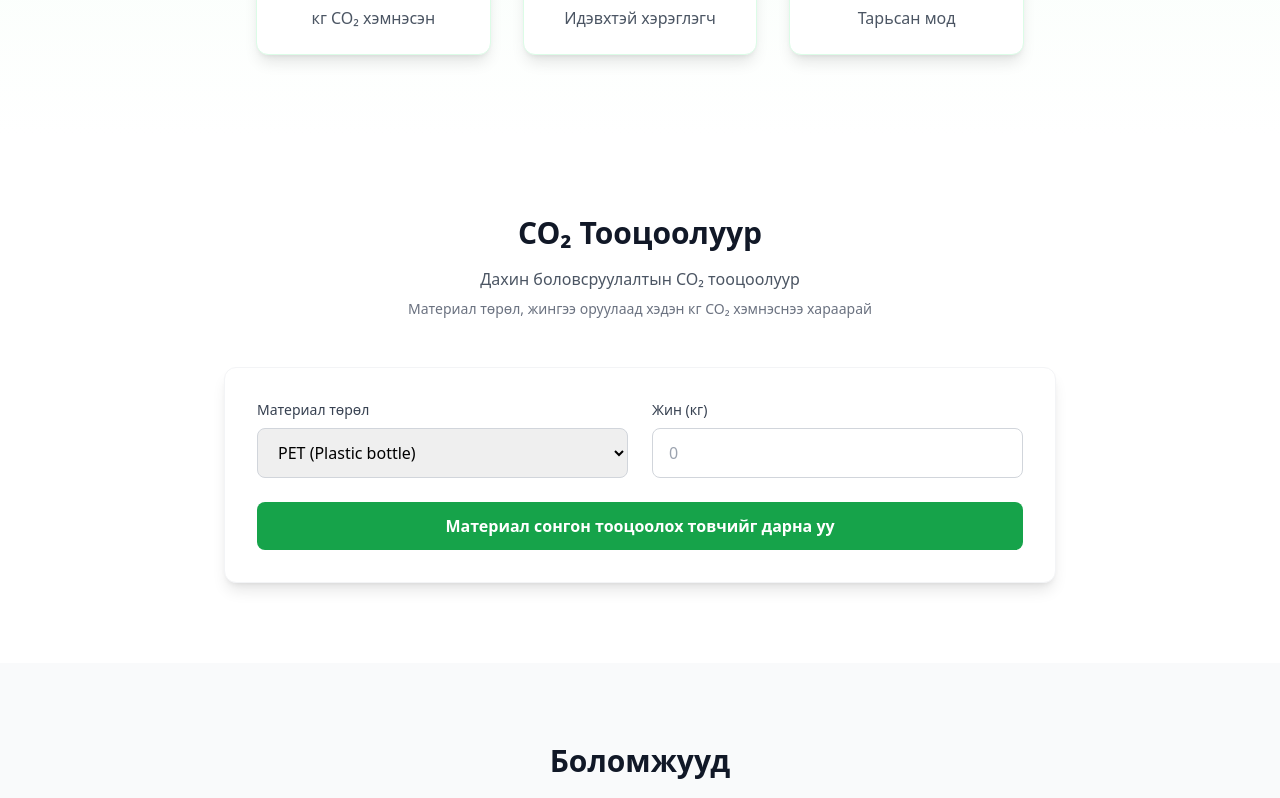
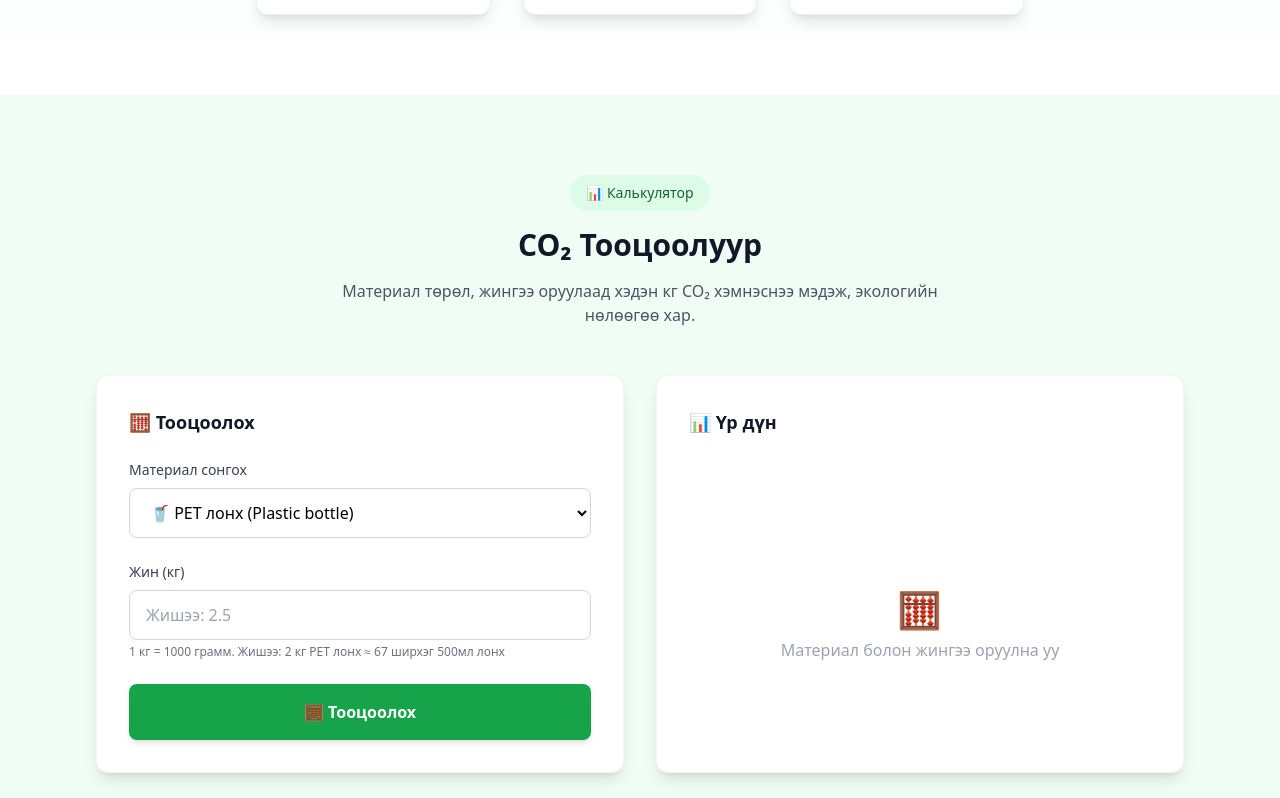
Before and after one commit to Tur-Erdene/greenloop-ai-website, a Next.js app: page / in a window 1280 px wide. Shown: the part 480-1278 px from the top of the page. Built offline with nearby package versions, Linux system fonts and the light colour scheme.

Commit message:
Update: Hero text, detailed CO2 calculator, Guide section

```diff
--- a/app/page.tsx
+++ b/app/page.tsx
@@ -69,6 +69,7 @@ export default function Home() {
                 <a href="#calculator" className="text-gray-600 hover:text-green-600 transition">Тооцоолуур</a>
                 <a href="#process" className="text-gray-600 hover:text-green-600 transition">Процесс</a>
                 <a href="#tracking" className="text-gray-600 hover:text-green-600 transition">Tracking</a>
+                <a href="#guide" className="text-gray-600 hover:text-green-600 transition">Гарын авлага</a>
               <a href="#leaderboard" className="text-gray-600 hover:text-green-600 transition">Тэргүүлэгчид</a>
               </nav>
               <button className="bg-green-600 text-white px-4 py-2 rounded-lg hover:bg-green-700 transition">
@@ -87,10 +88,11 @@ export default function Home() {
               </span>
             </div>
             <h1 className="text-4xl md:text-6xl font-bold text-gray-900 mb-6">
-              GreenLoop AI-тай хамт бүх дахин<br />
-              боловсруулалтыг хэмжигдэхүйц,<br />
-              хянагдахуйц, урамшуулалтай болгоё.
+              🌿 Ногоон Хот
             </h1>
+            <p className="text-xl text-gray-600 mb-8 max-w-2xl mx-auto">
+              Дахин боловсруулалтыг хялбар, урамшуулалтай, хэмжигдэхүйц болгоё
+            </p>
             <div className="grid grid-cols-1 md:grid-cols-3 gap-8 max-w-3xl mx-auto mt-12">
               {stats.map((stat, idx) => (
                 <div key={idx} className="bg-white rounded-xl shadow-lg p-6 border border-green-100">
@@ -103,28 +105,34 @@ export default function Home() {
         </section>
 
         {/* CO₂ Calculator */}
-        <section id="calculator" className="py-20">
-          <div className="max-w-4xl mx-auto px-4 sm:px-6 lg:px-8">
+        <section id="calculator" className="py-20 bg-green-50">
+          <div className="max-w-6xl mx-auto px-4 sm:px-6 lg:px-8">
             <div className="text-center mb-12">
+              <div className="inline-block bg-green-100 text-green-800 px-4 py-2 rounded-full text-sm font-medium mb-4">
+                📊 Калькулятор
+              </div>
               <h2 className="text-3xl font-bold text-gray-900 mb-4">CO₂ Тооцоолуур</h2>
-              <p className="text-gray-600">Дахин боловсруулалтын CO₂ тооцоолуур</p>
-              <p className="text-gray-500 text-sm mt-2">Материал төрөл, жингээ оруулаад хэдэн кг CO₂ хэмнэснээ хараарай</p>
+              <p className="text-gray-600 max-w-2xl mx-auto">
+                Материал төрөл, жингээ оруулаад хэдэн кг CO₂ хэмнэснээ мэдэж, экологийн нөлөөгөө хар.
+              </p>
             </div>
 
+            <div className="grid grid-cols-1 lg:grid-cols-2 gap-8">
               <div className="bg-white rounded-xl shadow-lg p-8 border border-gray-100">
-              <div className="grid grid-cols-1 md:grid-cols-2 gap-6">
+                <h3 className="text-lg font-semibold text-gray-900 mb-6">🧮 Тооцоолох</h3>
+                <div className="space-y-6">
                   <div>
-                  <label className="block text-sm font-medium text-gray-700 mb-2">Материал төрөл</label>
+                    <label className="block text-sm font-medium text-gray-700 mb-2">Материал сонгох</label>
                     <select
                       value={material}
                       onChange={(e) => setMaterial(e.target.value)}
-                    className="w-full px-4 py-3 border border-gray-300 rounded-lg focus:ring-2 focus:ring-green-500 focus:border-transparent"
+                      className="w-full px-4 py-3 border border-gray-300 rounded-lg focus:ring-2 focus:ring-green-500 focus:border-transparent bg-white"
                     >
-                    <option value="PET">PET (Plastic bottle)</option>
-                    <option value="HDPE">HDPE (Hard plastic)</option>
-                    <option value="Aluminum">Aluminum</option>
-                    <option value="Glass">Glass</option>
-                    <option value="Paper">Paper</option>
+                      <option value="PET">🥤 PET лонх (Plastic bottle)</option>
+                      <option value="HDPE">🧴 HDPE сав (Hard plastic)</option>
+                      <option value="Aluminum">🥫 Aluminum хөнгөн цагаан</option>
+                      <option value="Glass">🍾 Glass шил</option>
+                      <option value="Paper">📄 Paper цаас</option>
                     </select>
                   </div>
                   <div>
@@ -133,23 +141,59 @@ export default function Home() {
                       type="number"
                       value={weight}
                       onChange={(e) => setWeight(e.target.value)}
-                    placeholder="0"
+                      placeholder="Жишээ: 2.5"
+                      step="0.1"
                       className="w-full px-4 py-3 border border-gray-300 rounded-lg focus:ring-2 focus:ring-green-500 focus:border-transparent"
                     />
-                </div>
+                    <p className="text-xs text-gray-500 mt-1">1 кг = 1000 грамм. Жишээ: 2 кг PET лонх ≈ 67 ширхэг 500мл лонх</p>
                   </div>
                   <button
                     onClick={calculateCO2}
-                className="w-full mt-6 bg-green-600 text-white py-3 rounded-lg font-semibold hover:bg-green-700 transition"
+                    className="w-full bg-green-600 text-white py-4 rounded-lg font-semibold hover:bg-green-700 transition shadow-md"
                   >
-                Материал сонгон тооцоолох товчийг дарна уу
+                    🧮 Тооцоолох
                   </button>
-              {co2Result && (
-                <div className="mt-6 text-center p-4 bg-green-50 rounded-lg border border-green-200">
-                  <div className="text-2xl font-bold text-green-700">{co2Result}</div>
-                  <div className="text-green-600">CO₂ хэмнэлт</div>
+                </div>
+              </div>
+
+              <div className="bg-white rounded-xl shadow-lg p-8 border border-gray-100">
+                <h3 className="text-lg font-semibold text-gray-900 mb-6">📊 Үр дүн</h3>
+                {co2Result ? (
+                  <div className="space-y-4">
+                    <div className="p-6 bg-green-50 rounded-lg border border-green-200 text-center">
+                      <div className="text-sm text-green-600 mb-1">Таны хэмнэсэн CO₂</div>
+                      <div className="text-4xl font-bold text-green-700">{co2Result}</div>
+                    </div>
+                    <div className="grid grid-cols-2 gap-4">
+                      <div className="p-4 bg-blue-50 rounded-lg border border-blue-100 text-center">
+                        <div className="text-2xl">🌳</div>
+                        <div className="text-sm font-semibold text-blue-700">{(parseFloat(weight || '0') * 0.05).toFixed(1)} мод</div>
+                        <div className="text-xs text-blue-600">1 жилд тэнцэх</div>
+                      </div>
+                      <div className="p-4 bg-yellow-50 rounded-lg border border-yellow-100 text-center">
+                        <div className="text-2xl">⚡</div>
+                        <div className="text-sm font-semibold text-yellow-700">{(parseFloat(weight || '0') * 1.2).toFixed(1)} кВт</div>
+                        <div className="text-xs text-yellow-600">Цахилгаан хэмнэлт</div>
+                      </div>
+                    </div>
+                    <div className="p-4 bg-gray-50 rounded-lg border border-gray-100">
+                      <div className="text-sm font-medium text-gray-700 mb-2">🌍 Эквивалент нөлөө:</div>
+                      <ul className="text-sm text-gray-600 space-y-1">
+                        <li>🚗 {(parseFloat(weight || '0') * 4.5).toFixed(1)} км машин явсантай тэнцэх</li>
+                        <li>💡 {(parseFloat(weight || '0') * 50).toFixed(0)} цаг LED гэрэл асаасантай тэнцэх</li>
+                        <li>📱 {(parseFloat(weight || '0') * 200).toFixed(0)} удаа гар утас цэнэглэсэнтэй тэнцэх</li>
+                      </ul>
+                    </div>
+                  </div>
+                ) : (
+                  <div className="h-full flex items-center justify-center">
+                    <div className="text-center text-gray-400">
+                      <div className="text-4xl mb-2">🧮</div>
+                      <p>Материал болон жингээ оруулна уу</p>
+                    </div>
                   </div>
                 )}
+              </div>
             </div>
           </div>
         </section>
@@ -249,9 +293,13 @@ export default function Home() {
         <section id="leaderboard" className="py-20 bg-gray-50">
           <div className="max-w-4xl mx-auto px-4 sm:px-6 lg:px-8">
             <div className="text-center mb-12">
-              <h2 className="text-3xl font-bold text-gray-900 mb-4">Тэргүүлэгчид</h2>
-              <p className="text-gray-600">Leaderboard</p>
-              <p className="text-gray-500 text-sm mt-2">Хамгийн их CO₂ хэмнэсэн хэрэглэгчид</p>
+              <div className="inline-block bg-yellow-100 text-yellow-800 px-4 py-2 rounded-full text-sm font-medium mb-4">
+                🏆 Тэргүүлэгчид
+              </div>
+              <h2 className="text-3xl font-bold text-gray-900 mb-4">Leaderboard</h2>
+              <p className="text-gray-600 max-w-2xl mx-auto">
+                Хамгийн их CO₂ хэмнэсэн хэрэглэгчид. Та ч бас энэ жагсаалтад багтаж болно!
+              </p>
             </div>
             <div className="bg-white rounded-xl shadow-lg border border-gray-100 overflow-hidden">
               {leaderboard.map((user, idx) => (
@@ -279,6 +327,105 @@ export default function Home() {
                   </div>
                 </div>
               ))}
+            </div>
+          </div>
+        </section>
+
+        {/* Гарын авлага / Guide */}
+        <section id="guide" className="py-20">
+          <div className="max-w-6xl mx-auto px-4 sm:px-6 lg:px-8">
+            <div className="text-center mb-12">
+              <div className="inline-block bg-purple-100 text-purple-800 px-4 py-2 rounded-full text-sm font-medium mb-4">
+                📖 Гарын авлага
+              </div>
+              <h2 className="text-3xl font-bold text-gray-900 mb-4">Хэрхэн ашиглах вэ?</h2>
+              <p className="text-gray-600 max-w-2xl mx-auto">
+                GreenLoop AI-г ашиглахад тань туслах дэлгэрэнгүй гарын авлага
+              </p>
+            </div>
+
+            <div className="grid grid-cols-1 md:grid-cols-2 lg:grid-cols-3 gap-6">
+              <div className="bg-white rounded-xl p-6 shadow-md border border-gray-100 hover:shadow-lg transition">
+                <div className="w-12 h-12 bg-green-100 rounded-full flex items-center justify-center text-xl mb-4">📝</div>
+                <h3 className="text-lg font-semibold text-gray-900 mb-2">Бүртгэл үүсгэх</h3>
+                <p className="text-gray-600 text-sm">
+                  И-мэйл эсвэл Google акаунтаар хурдан бүртгүүл. Профайлдаа eco зорилгоо тав.
+                </p>
+              </div>
+
+              <div className="bg-white rounded-xl p-6 shadow-md border border-gray-100 hover:shadow-lg transition">
+                <div className="w-12 h-12 bg-blue-100 rounded-full flex items-center justify-center text-xl mb-4">📸</div>
+                <h3 className="text-lg font-semibold text-gray-900 mb-2">Материал бүртгүүлэх</h3>
+                <p className="text-gray-600 text-sm">
+                  Дахин боловсруулах материалаа зурагтаа, жингээ оруул. AI автоматаар төрөл таньж, CO₂ хэмнэлт тооцно.
+                </p>
+              </div>
+
+              <div className="bg-white rounded-xl p-6 shadow-md border border-gray-100 hover:shadow-lg transition">
+                <div className="w-12 h-12 bg-yellow-100 rounded-full flex items-center justify-center text-xl mb-4">🗺️</div>
+                <h3 className="text-lg font-semibold text-gray-900 mb-2">Pickup захиалах</h3>
+                <p className="text-gray-600 text-sm">
+                  Газрын зураг дээр хаягээ сонго, жолооч хэзээ ирэхийг хара. Real-time tracking хий.
+                </p>
+              </div>
+
+              <div className="bg-white rounded-xl p-6 shadow-md border border-gray-100 hover:shadow-lg transition">
+                <div className="w-12 h-12 bg-purple-100 rounded-full flex items-center justify-center text-xl mb-4">🏅</div>
+                <h3 className="text-lg font-semibold text-gray-900 mb-2">Оноо цуглуулах</h3>
+                <p className="text-gray-600 text-sm">
+                  Бүртгэл бүрт eco оноо ав. Badge, level-up, leaderboard-д эрэмбэлүүл.
+                </p>
+              </div>
+
+              <div className="bg-white rounded-xl p-6 shadow-md border border-gray-100 hover:shadow-lg transition">
+                <div className="w-12 h-12 bg-red-100 rounded-full flex items-center justify-center text-xl mb-4">🌳</div>
+                <h3 className="text-lg font-semibold text-gray-900 mb-2">Мод тарих</h3>
+                <p className="text-gray-600 text-sm">
+                  Оноогоо мод тарих хандив болгон хөрвүүл. GPS-ээр тартсан модны байршлыг хара.
+                </p>
+              </div>
+
+              <div className="bg-white rounded-xl p-6 shadow-md border border-gray-100 hover:shadow-lg transition">
+                <div className="w-12 h-12 bg-indigo-100 rounded-full flex items-center justify-center text-xl mb-4">📊</div>
+                <h3 className="text-lg font-semibold text-gray-900 mb-2">Тайлан харах</h3>
+                <p className="text-gray-600 text-sm">
+                  ESG dashboard-аас нийт CO₂ хэмнэлт, хүлээн авсан материал, нөлөөг хара.
+                </p>
+              </div>
+            </div>
+
+            <div className="mt-12 bg-green-50 rounded-xl p-8 border border-green-200">
+              <h3 className="text-xl font-semibold text-green-800 mb-4">💡 Зөвлөмж</h3>
+              <div className="grid grid-cols-1 md:grid-cols-2 gap-4">
+                <ul className="space-y-2 text-gray-700">
+                  <li className="flex items-start gap-2">
+                    <span className="text-green-600">✓</span>
+                    <span>Материалаа цэвэрлэж, ангилж бүртгүүлэх нь оноо илүү өгнө</span>
+                  </li>
+                  <li className="flex items-start gap-2">
+                    <span className="text-green-600">✓</span>
+                    <span>7 хоног бүр бүртгэл хийвэл streak bonus оноо авна</span>
+                  </li>
+                  <li className="flex items-start gap-2">
+                    <span className="text-green-600">✓</span>
+                    <span>Найзаа урихад хоёул оноо бонус авна</span>
+                  </li>
+                </ul>
+                <ul className="space-y-2 text-gray-700">
+                  <li className="flex items-start gap-2">
+                    <span className="text-green-600">✓</span>
+                    <span>Бүлүүр (bulk) бүртгэл хийвэл илүү оноо</span>
+                  </li>
+                  <li className="flex items-start gap-2">
+                    <span className="text-green-600">✓</span>
+                    <span>CSR компани оноогоо илүү хурдан цуглуулна</span>
+                  </li>
+                  <li className="flex items-start gap-2">
+                    <span className="text-green-600">✓</span>
+                    <span>Эко түвшин 1000кг CO₂ хэмнэснээр Eco Legend болно</span>
+                  </li>
+                </ul>
+              </div>
             </div>
           </div>
         </section>
```
Lines whose indentation alone changed are shown as unchanged.
